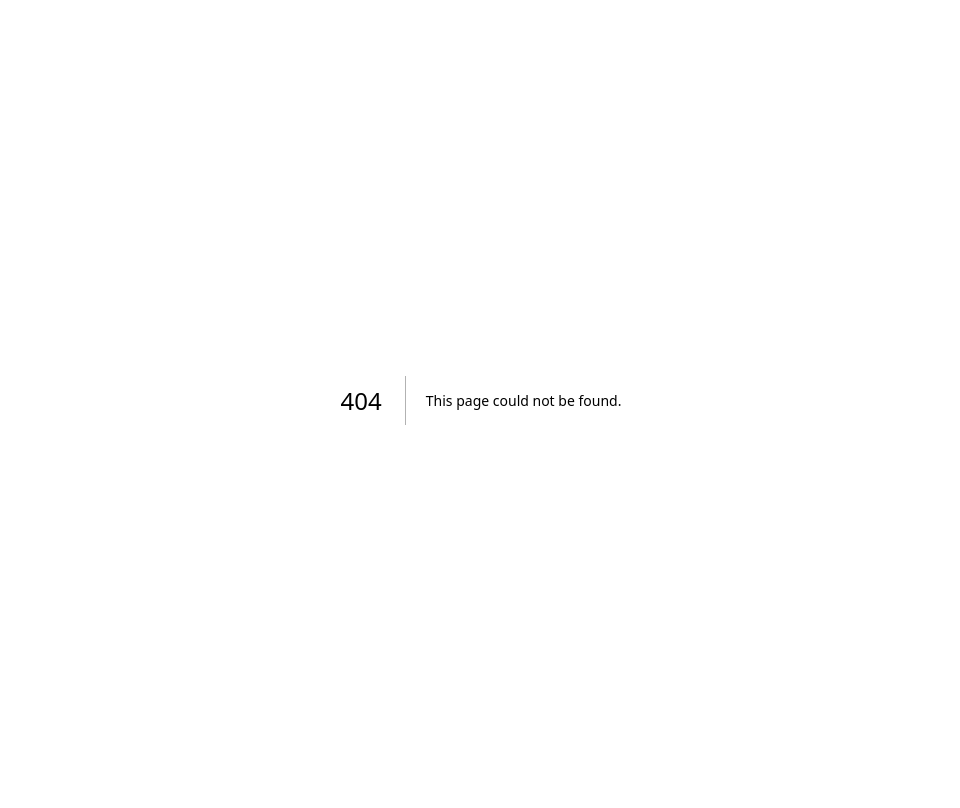
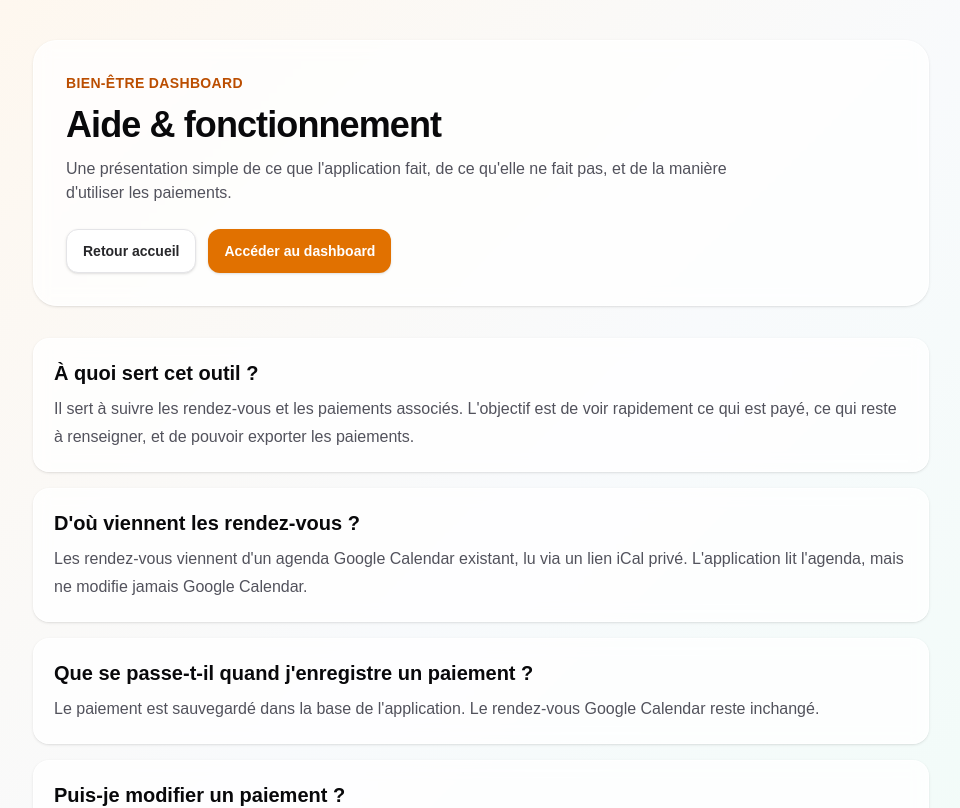
Before and after one commit to Stabadev/bienetre-dashboard, a Next.js app: page /help in a window 1280 px wide. Before the commit this address had no page. Shown: the top 808 px of the page, without its empty margins (159-1119 px from the left). Built offline with nearby package versions, Linux system fonts and the light colour scheme; no server answers.

Commit message:
Add help page and improve home explanation

```diff
--- a/src/app/dashboard/page.tsx
+++ b/src/app/dashboard/page.tsx
@@ -61,6 +61,12 @@ function Dashboard({ events }: { events: CalendarEvent[] }) {
             <div className="flex flex-col gap-2 sm:flex-row">
               <Link
                 className="inline-flex h-11 items-center justify-center rounded-xl border border-zinc-200 bg-white/90 px-4 text-sm font-medium text-zinc-800 shadow-sm transition hover:border-amber-300 hover:bg-white"
+                href="/help"
+              >
+                Aide
+              </Link>
+              <Link
+                className="inline-flex h-11 items-center justify-center rounded-xl border border-zinc-200 bg-white/90 px-4 text-sm font-medium text-zinc-800 shadow-sm transition hover:border-amber-300 hover:bg-white"
                 href="/"
               >
                 Retour accueil
--- /dev/null
+++ b/src/app/help/page.tsx
@@ -0,0 +1,96 @@
+import Link from "next/link";
+import { isAuthenticated } from "@/lib/auth";
+
+const helpSections = [
+  {
+    title: "À quoi sert cet outil ?",
+    content:
+      "Il sert à suivre les rendez-vous et les paiements associés. L'objectif est de voir rapidement ce qui est payé, ce qui reste à renseigner, et de pouvoir exporter les paiements.",
+  },
+  {
+    title: "D'où viennent les rendez-vous ?",
+    content:
+      "Les rendez-vous viennent d'un agenda Google Calendar existant, lu via un lien iCal privé. L'application lit l'agenda, mais ne modifie jamais Google Calendar.",
+  },
+  {
+    title: "Que se passe-t-il quand j'enregistre un paiement ?",
+    content:
+      "Le paiement est sauvegardé dans la base de l'application. Le rendez-vous Google Calendar reste inchangé.",
+  },
+  {
+    title: "Puis-je modifier un paiement ?",
+    content:
+      "Oui. Il suffit de rouvrir le rendez-vous depuis le dashboard, de modifier les informations de paiement, puis d'enregistrer à nouveau.",
+  },
+  {
+    title: "Puis-je supprimer un paiement ?",
+    content:
+      "Oui. La suppression efface uniquement le paiement enregistré dans l'application. Le rendez-vous Google Calendar n'est jamais supprimé.",
+  },
+  {
+    title: "Comment fonctionne l'export CSV ?",
+    content:
+      "L'export reprend les paiements enregistrés dans l'application et génère un fichier CSV compatible avec Excel et LibreOffice.",
+  },
+  {
+    title: "Confidentialité",
+    content:
+      "L'URL iCal reste côté serveur et n'est pas affichée dans le navigateur. L'accès au dashboard est protégé par une connexion admin.",
+  },
+  {
+    title: "Limites de cette version",
+    content:
+      "Cette version ne permet pas de créer un rendez-vous, de modifier Google Calendar, de gérer un paiement en ligne ou de maintenir une fiche client complète.",
+  },
+];
+
+export default async function HelpPage() {
+  const dashboardHref = (await isAuthenticated()) ? "/dashboard" : "/login";
+
+  return (
+    <main className="min-h-screen bg-[linear-gradient(135deg,#fff7ed_0%,#f8fafc_42%,#ecfdf5_100%)] px-6 py-10 text-zinc-950">
+      <section className="mx-auto flex w-full max-w-4xl flex-col gap-8">
+        <header className="rounded-3xl border border-white/70 bg-white/75 p-8 shadow-sm backdrop-blur">
+          <p className="text-sm font-semibold uppercase tracking-wide text-amber-700">
+            Bien-être Dashboard
+          </p>
+          <h1 className="mt-3 text-4xl font-semibold tracking-tight">
+            Aide & fonctionnement
+          </h1>
+          <p className="mt-3 max-w-2xl text-zinc-600">
+            Une présentation simple de ce que l&apos;application fait, de ce
+            qu&apos;elle ne fait pas, et de la manière d&apos;utiliser les
+            paiements.
+          </p>
+
+          <div className="mt-6 flex flex-col gap-3 sm:flex-row">
+            <Link
+              className="inline-flex h-11 items-center justify-center rounded-xl border border-zinc-200 bg-white px-4 text-sm font-semibold text-zinc-800 shadow-sm transition hover:border-amber-300"
+              href="/"
+            >
+              Retour accueil
+            </Link>
+            <Link
+              className="inline-flex h-11 items-center justify-center rounded-xl bg-amber-600 px-4 text-sm font-semibold text-white shadow-sm transition hover:bg-amber-700"
+              href={dashboardHref}
+            >
+              Accéder au dashboard
+            </Link>
+          </div>
+        </header>
+
+        <div className="grid gap-4">
+          {helpSections.map((section) => (
+            <article
+              className="rounded-2xl border border-white/70 bg-white/80 p-5 shadow-sm backdrop-blur"
+              key={section.title}
+            >
+              <h2 className="text-xl font-semibold">{section.title}</h2>
+              <p className="mt-2 leading-7 text-zinc-600">{section.content}</p>
+            </article>
+          ))}
+        </div>
+      </section>
+    </main>
+  );
+}
--- a/src/app/page.tsx
+++ b/src/app/page.tsx
@@ -3,27 +3,55 @@ import { isAuthenticated } from "@/lib/auth";
 
 export default async function Home() {
   const dashboardHref = (await isAuthenticated()) ? "/dashboard" : "/login";
+  const highlights = [
+    "Les rendez-vous sont importés depuis un agenda Google Calendar existant.",
+    "L'application ne crée, ne modifie et ne supprime aucun rendez-vous.",
+    "Seuls les paiements sont enregistrés dans cet outil.",
+    "L'export CSV est compatible Excel et LibreOffice.",
+  ];
 
   return (
-    <main className="flex min-h-screen items-center justify-center bg-[linear-gradient(135deg,#fff7ed_0%,#f8fafc_42%,#ecfdf5_100%)] px-6 py-10 text-zinc-950">
-      <section className="flex w-full max-w-2xl flex-col items-center gap-7 rounded-3xl border border-white/70 bg-white/75 p-8 text-center shadow-sm backdrop-blur sm:p-10">
-        <div className="flex flex-col gap-3">
+    <main className="min-h-screen bg-[linear-gradient(135deg,#fff7ed_0%,#f8fafc_42%,#ecfdf5_100%)] px-6 py-10 text-zinc-950">
+      <section className="mx-auto flex w-full max-w-5xl flex-col gap-8">
+        <div className="rounded-3xl border border-white/70 bg-white/75 p-8 text-center shadow-sm backdrop-blur sm:p-10">
           <p className="text-sm font-semibold uppercase tracking-wide text-amber-700">
             Administration
           </p>
-          <h1 className="text-4xl font-semibold tracking-tight sm:text-5xl">
+          <h1 className="mt-3 text-4xl font-semibold tracking-tight sm:text-5xl">
             Bien-être Dashboard
           </h1>
-          <p className="text-lg text-zinc-600">
-            Suivi des rendez-vous et paiements
+          <p className="mx-auto mt-4 max-w-2xl text-lg text-zinc-600">
+            Suivi des rendez-vous et paiements pour une activité bien-être,
+            avec des rendez-vous lus depuis Google Calendar et des paiements
+            gérés dans un espace admin.
           </p>
+
+          <div className="mt-7 flex flex-col justify-center gap-3 sm:flex-row">
+            <Link
+              className="inline-flex h-12 items-center justify-center rounded-xl bg-amber-600 px-6 font-semibold text-white shadow-sm transition hover:bg-amber-700"
+              href={dashboardHref}
+            >
+              Accéder au dashboard
+            </Link>
+            <Link
+              className="inline-flex h-12 items-center justify-center rounded-xl border border-zinc-200 bg-white px-6 font-semibold text-zinc-800 shadow-sm transition hover:border-amber-300"
+              href="/help"
+            >
+              Voir l&apos;aide
+            </Link>
+          </div>
         </div>
-        <Link
-          className="inline-flex h-12 items-center justify-center rounded-xl bg-amber-600 px-6 font-semibold text-white shadow-sm transition hover:bg-amber-700"
-          href={dashboardHref}
-        >
-          Accéder au dashboard
-        </Link>
+
+        <div className="grid gap-4 sm:grid-cols-2">
+          {highlights.map((highlight) => (
+            <article
+              className="rounded-2xl border border-white/70 bg-white/75 p-5 shadow-sm backdrop-blur"
+              key={highlight}
+            >
+              <p className="text-zinc-700">{highlight}</p>
+            </article>
+          ))}
+        </div>
       </section>
     </main>
   );
```
